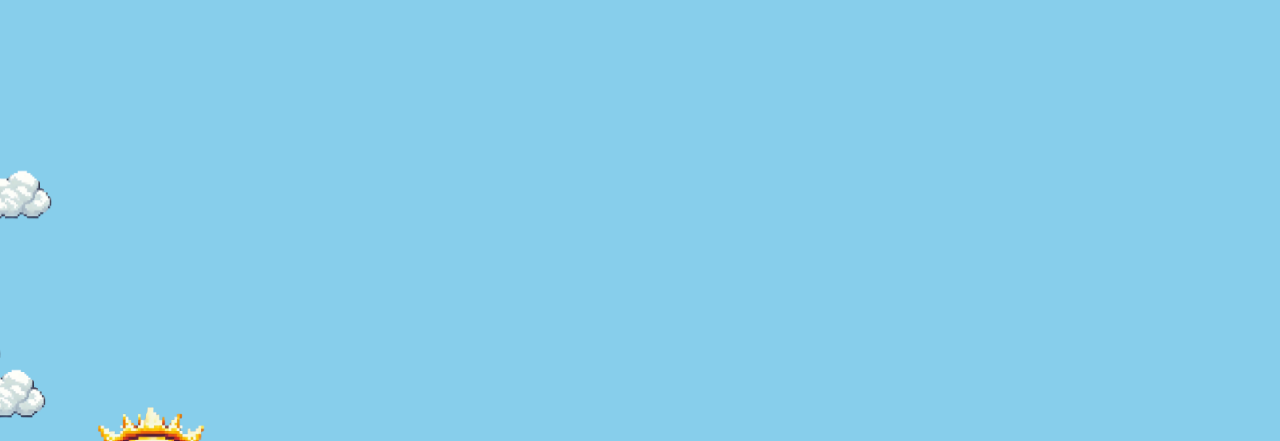
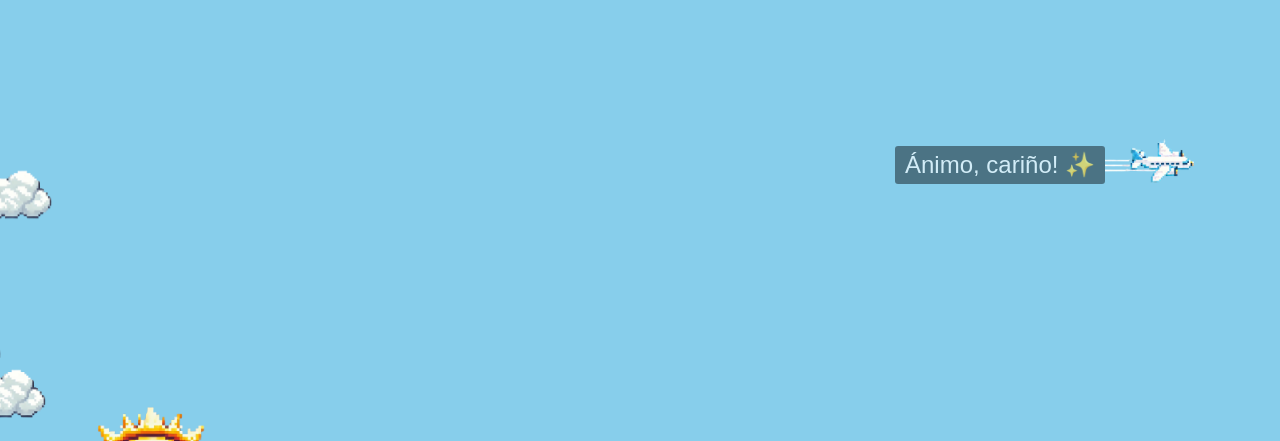
Before and after one commit to juan4dev/sunflower-sun-dance, an Astro site: page / in a window 1280 px wide. Shown: the part 45-486 px from the top of the page. Built offline with nearby package versions, Linux system fonts and the light colour scheme; Astro itself is replaced by a stand-in of ours.

Commit message:
feat: Add Airplane component and animation
- Added a new component called Airplane.astro to display an airplane image with a message trail.
- The airplane flies across the screen using a CSS animation.
- The message trail fades out gradually using another CSS animation.

```diff
--- a/astro.config.mjs
+++ b/astro.config.mjs
@@ -4,5 +4,4 @@ import { defineConfig } from 'astro/config';
 // https://astro.build/config
 export default defineConfig({
     site: 'https://juan4dev.github.io',
-    base: 'sunflower-sun-dance',
-  })
+})
--- /dev/null
+++ b/src/components/Airplane.astro
@@ -0,0 +1,56 @@
+---
+const { message } = Astro.props;
+---
+
+<div class="airplane-container">
+  <div class="message-trail">{message}</div>
+  <img src="/airplane.png" alt="airplane" class="airplane" />
+</div>
+
+<style>
+  .airplane-container {
+    position: absolute;
+    top: 20%;
+    left: -300px;
+    display: flex;
+    align-items: center;
+    animation: flyAcross 10s linear infinite;
+  }
+
+  .airplane {
+    width: 100px;
+    height: auto;
+  }
+
+  .message-trail {
+    font-size: 1.5rem;
+    color: #fff;
+    background-color: rgba(0, 0, 0, 0.7);
+    padding: 5px 10px;
+    border-radius: 3px;
+    margin-left: 10px;
+    white-space: nowrap;
+    animation: fadeTrail 20s linear infinite;
+  }
+
+  @keyframes flyAcross {
+    0% {
+      left: -300px;
+    }
+    100% {
+      left: 100vw;
+    }
+  }
+
+  @keyframes fadeTrail {
+    0% {
+      opacity: 1;
+    }
+    50% {
+      opacity: 0.5;
+    }
+    100% {
+      opacity: 0;
+    }
+  }
+</style>
--- a/src/components/Landscape.astro
+++ b/src/components/Landscape.astro
@@ -2,6 +2,7 @@
 import Sun from './Sun.astro';
 import Sunflower from './Sunflower.astro';
 import Cloud from './Cloud.astro';
+import Airplane from './Airplane.astro';
 
 function getRandomInRange(min: number, max: number) {
   return Math.random() * (max - min) + min;
@@ -29,6 +30,8 @@ const cloudsWithDelay = Array.from({ length: numClouds }).map(() => ({
     <Sunflower sunflowerClass="sunflower2" />
   </div>
 
+  <Airplane message="Ánimo, cariño! ✨" />
+
   <div id="cloud-container">
     {clouds.map((cloud, index) => (
       <Cloud cloudClass={`cloud${index}`} speed={cloud.speed} top={cloud.top} />
@@ -43,6 +46,7 @@ const cloudsWithDelay = Array.from({ length: numClouds }).map(() => ({
 
   <!-- Añadir suelo aquí -->
   <div class="ground"></div>
+
 </div>
 
 <style>
@@ -71,7 +75,6 @@ const cloudsWithDelay = Array.from({ length: numClouds }).map(() => ({
     left: 0;
   }
 
-  /* Suelo */
   .ground {
     position: absolute;
     bottom: 0;
```
Also changed, not shown: public/airplane.png (added).
